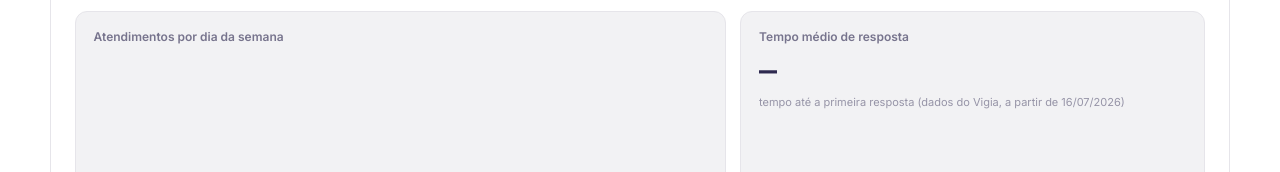
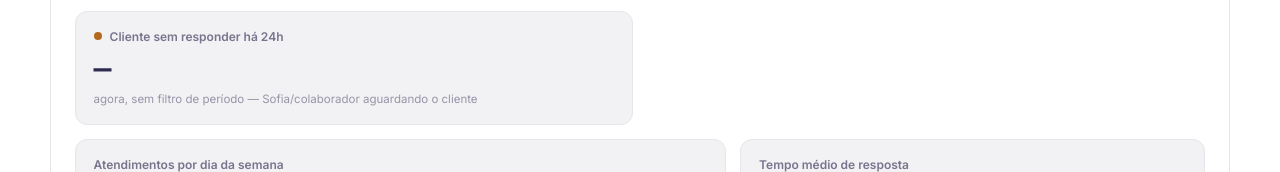
Before and after one commit to advescalavel/painel-sofia-engel-advogados, a website: page templates/index.html in a window 1280 px wide. Shown: the part 950-1122 px from the top of the page. Drawn offline with Linux system fonts and the light colour scheme; files that its build step writes are made by us from their sources; no server answers; files whose address does not match are found by name.

Commit message:
feat(painel): adiciona card e filtro de "cliente sem responder 24h"
- Novo card na Visão Geral (id=m-sem-resposta-cliente), ao lado de
  "Colaborador não aceitou", mostrando quantos atendimentos estão
  com a Sofia/colaborador aguardando resposta do cliente há 24h+.
- Novo filtro multi-select na aba Auditoria (id=filtro-sem-resposta-cliente),
  posicionado após "Sem aceite", com opções Pendente/Resolvido.

Consome o novo campo sem_resposta_cliente_24h exposto pela API do
painel (workflow xzYIZ51GH1zjluaY).

```diff
--- a/templates/index.html
+++ b/templates/index.html
@@ -157,6 +157,12 @@
             <span class="metric-card__value" id="m-sem-aceite">—</span>
             <span class="metric-card__hint">agora, sem filtro de período</span>
           </article>
+
+          <article class="metric-card">
+            <span class="metric-card__head"><i class="dot dot--warn"></i>Cliente sem responder há 24h</span>
+            <span class="metric-card__value" id="m-sem-resposta-cliente">—</span>
+            <span class="metric-card__hint">agora, sem filtro de período — Sofia/colaborador aguardando o cliente</span>
+          </article>
         </div>
 
         <div class="charts-grid">
@@ -227,6 +233,10 @@
           <div class="field">
             <label for="filtro-sem-aceite">Sem aceite</label>
             <select id="filtro-sem-aceite" multiple size="2"><option value="true">Não aceito</option><option value="false">Aceito</option></select>
+          </div>
+          <div class="field">
+            <label for="filtro-sem-resposta-cliente">Cliente sem responder</label>
+            <select id="filtro-sem-resposta-cliente" multiple size="2"><option value="true">Pendente</option><option value="false">Resolvido</option></select>
           </div>
           <div class="field">
             <label for="filtro-falha-critica">Falha crítica</label>
```
